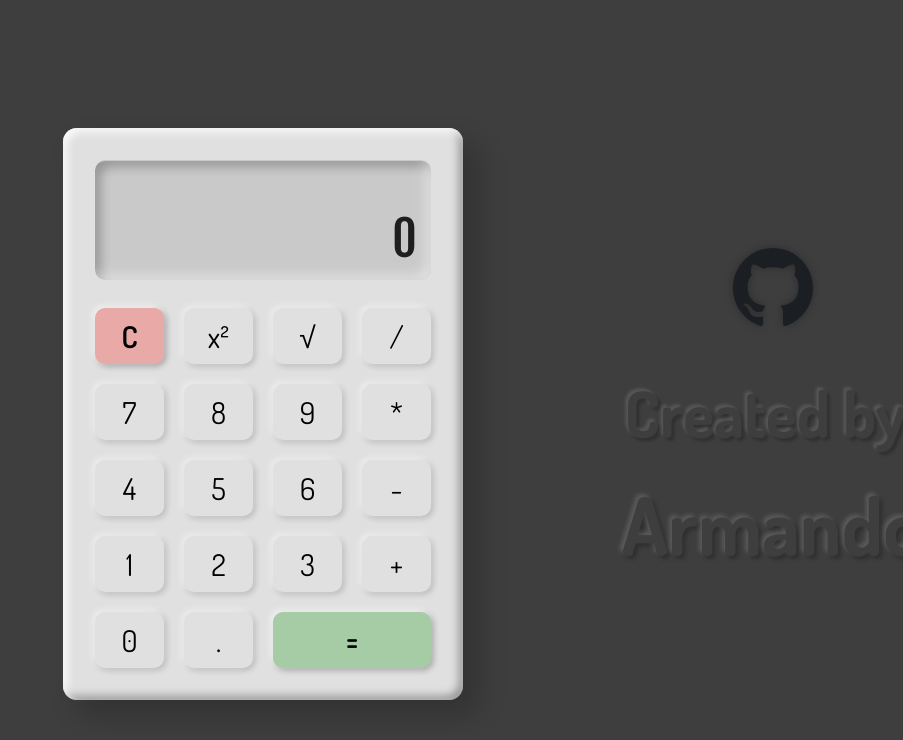
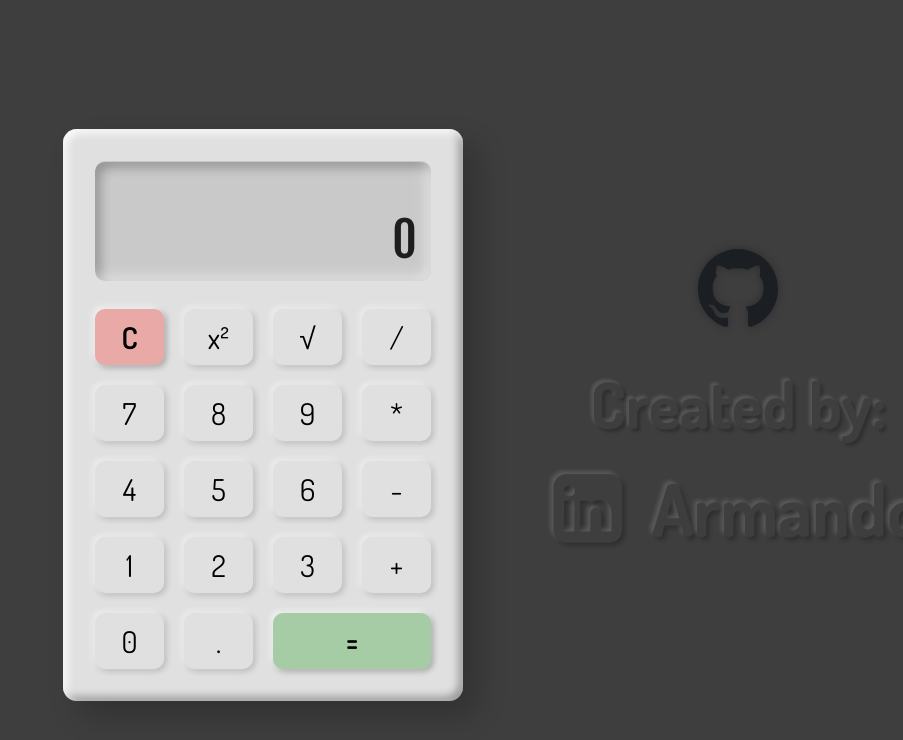
Before and after one commit to Odi000/Calculator, a plain HTML site: page index.html in a window 1280 px wide. Shown: the top 740 px of the page, without its empty margins (377-1280 px from the left). Drawn offline with Linux system fonts and the light colour scheme.

Commit message:
signature complete

```diff
--- a/index.html
+++ b/index.html
@@ -5,6 +5,7 @@
     <meta name="viewport" content="width=device-width, initial-scale=1.0">
     <title>Calculator</title>
     <link rel="stylesheet" href="./styles.css">
+    <link rel="stylesheet" href="https://cdnjs.cloudflare.com/ajax/libs/font-awesome/4.7.0/css/font-awesome.css">
     <script src="./script.js" defer></script>
 </head>
 <body>
@@ -38,13 +39,21 @@
             <button class="span-2" name="action">=</button>
         </div>
 
-        <h2>
-            <img src="./screenshots/github.svg"><br>
-            Created by:<br>
-            <span>
-                <a href="https://github.com/Odi000" target="_blank" title="GitHub Account">Armando</a>
-            </span>
-        </h2>
+        <div class="signature">
+            <a href="https://github.com/Odi000" target="_blank" title="GitHub Account">
+                <img src="./screenshots/github.svg">
+            </a>
+            <br>
+            Created by:
+            <br>
+            <div>
+                <a href="https://www.linkedin.com/in/armando-koleci-ak1" target="_blank" title="Linkedin Profile">
+                    <i class="fa fa-linkedin-square" aria-hidden="true">
+                        <span>Armando</span>
+                    </i>
+                </a>
+            </div>
+        </div>
 
     </div>
 
--- a/styles.css
+++ b/styles.css
@@ -52,8 +52,8 @@ section{
     height: inherit;
     display: flex;
     justify-content: center;
-    align-items: flex-end;
-    padding-bottom: 100px;
+    align-items: center;
+    padding-top: 3rem;
     background-color: rgb(62, 62, 62);
 }
 
@@ -163,13 +163,14 @@ button:active{
 
 /*-- Signature --*/
 
-h2{
+.signature{
     position: absolute;
     top: 12rem;
     right: -48rem;
-    line-height: 11rem;
+    line-height: 10rem;
     font-family: Dosis, sans-serif;
     font-size: 6.4rem;
+    font-weight: 700;
     text-align: center;
     color: rgb(62, 62, 62);
     text-shadow:
@@ -177,17 +178,30 @@ h2{
     0.3rem 0.3rem 0.3rem rgba(0, 0, 0, 0.22);
 }
 
-span{
-    display: inline-block;
-    height: 12rem;
-    width: 34.1rem;
+a>img{
+    width: 8rem;
+    filter: drop-shadow(0 0 0.4rem rgba(0, 0, 0, 0.3));
+    transition: transform 0.9s ease-out, scale 0.5s;
+}
+
+a>img:hover{
+    transform: rotate(calc(360*2deg));
+    scale: 1.2;
+}
+
+a>img:active{
+    scale: 1;
+}
+
+.signature>div{
     font-size: 8rem;
-    border: 2px solid;
+    padding: 0 1.8rem;
+    border: 0.2rem solid;
     border-radius: 1.6rem;
     transition: box-shadow 0.2s;
 }
 
-span:hover{
+.signature>div:hover{
     box-shadow:
     -0.4rem -0.4rem 0.8rem rgba(255, 255, 255, 0.1),
     0.4rem 0.4rem 0.8rem rgba(0, 0, 0, 0.2),
@@ -195,7 +209,7 @@ span:hover{
     inset 0 0 0 rgba(0, 0, 0, 0.2);
 }
 
-span:active{
+.signature>div:active{
     box-shadow:
     -0.4rem -0.4rem 0.8rem rgba(255, 255, 255, 0.1),
     0.4rem 0.4rem 0.8rem rgba(0, 0, 0, 0.2),
@@ -203,7 +217,7 @@ span:active{
     inset 0.4rem 0.4rem 0.8rem rgba(0, 0, 0, 0.2);
 }
 
-a{
+.signature>div>a{
     user-select: none;
     color: inherit;
     text-decoration: none;
@@ -213,18 +227,15 @@ a{
     0.3rem 0.3rem 0.4rem rgba(0, 0, 0, 0.25);
 }
 
-span:active>a{
+.signature>div:active>a{
     display: inline-block;
     scale: 0.98;
 }
 
-h2>img{
-    width: 80px;
-    filter: drop-shadow(0 0 4px rgba(0, 0, 0, 0.3));
-    transition: transform 0.9s ease-out, scale 0.5s;
+span{
+    font-family: dosis, sans-serif;
+    font-weight: 700;
+    font-size: 7.2rem;
+    display: inline-block;
+    margin-left: 1rem;
 }
-
-h2>img:hover{
-    transform: rotate(calc(360*2deg));
-    scale: 1.2;
-}
```
